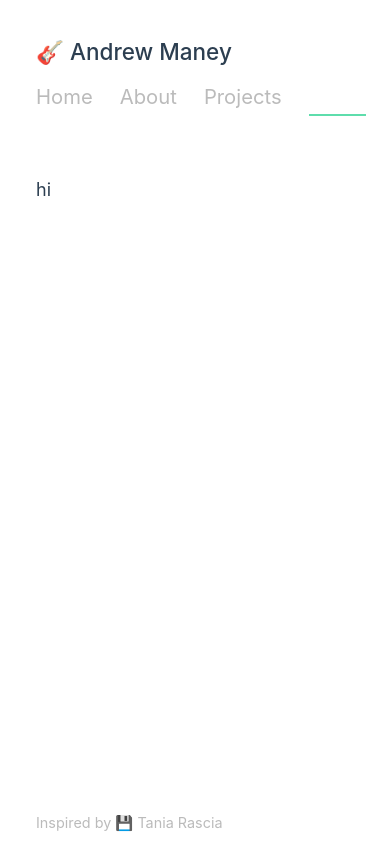
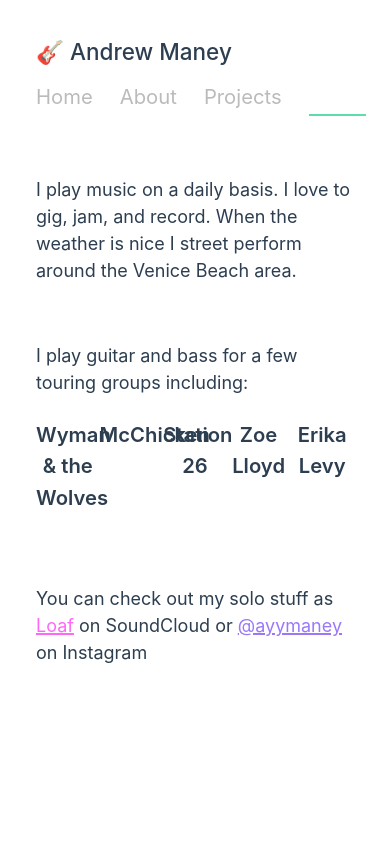
Before and after one commit to AbleLincoln/andrewmaney.dev, a Vue app: page /music in a window 390 px wide. Built offline with nearby package versions, Linux system fonts and the light colour scheme.

Commit message:
a bunch of pages
projects: codestats
music: basic stuff

```diff
--- a/package.json
+++ b/package.json
@@ -15,6 +15,7 @@
     "@fortawesome/free-solid-svg-icons": "^6.4.0",
     "@fortawesome/vue-fontawesome": "^3.0.3",
     "isomorphic-fetch": "^3.0.0",
+    "linguistical": "^0.1.0",
     "octokit": "^2.0.14",
     "vue": "^3.2.47",
     "vue-router": "^4.1.6"
--- a/src/App.vue
+++ b/src/App.vue
@@ -1,5 +1,5 @@
 <script setup>
-import { RouterView } from 'vue-router'
+import { RouterView, useRoute } from 'vue-router'
 
 const links = [
   { to: '/', name: 'Home' },
@@ -7,6 +7,9 @@ const links = [
   { to: '/projects', name: 'Projects' },
   { to: '/music', name: 'Music' },
 ]
+
+const route = useRoute()
+console.log(route.name)
 </script>
 
 <template>
@@ -31,7 +34,7 @@ const links = [
   </main>
 
   <footer class="absolute bottom-2">
-    <small class="text-faded">
+    <small v-if="route.name === 'home'" class="text-faded">
       Inspired by
       <a href="https://www.taniarascia.com/" target="_blank" class="no-underline"
         >💾 Tania Rascia</a
--- a/src/assets/main.css
+++ b/src/assets/main.css
@@ -23,7 +23,8 @@ p {
 a {
   color: rgb(187, 187, 187);
   transition: all 100ms;
-  text-decoration: underline;
+  text-decoration-line: underline;
+  text-decoration-thickness: 1.5px;
 }
 
 p a:nth-of-type(1),
--- a/src/components/ProjectItem.vue
+++ b/src/components/ProjectItem.vue
@@ -1,7 +1,8 @@
 <script setup>
 import ImageBlock from './ImageBlock.vue'
-import GitHubCodeStats from './GitHubCodeStats.vue'
-import InlineLogo from '../components/InlineLogo.vue'
+// import GitHubCodeStats from './GitHubCodeStats.vue'
+import Linguistical from 'linguistical'
+import('linguistical/dist/style.css')
 
 defineProps({
   imgsrc: { type: String },
@@ -19,28 +20,29 @@ defineProps({
   <div class="mb-20">
     <div class="mb-3 flex items-center justify-between">
       <h3 class="font-thin">
-        <strong class="">{{ title }}</strong> {{ subtitle }}
+        <strong class="">{{ title }}</strong> <span class="hidden md:inline">{{ subtitle }}</span>
       </h3>
       <a
-        class="mr-2 cursor-pointer rounded border-0 border-faded/50 bg-faded/20 px-3 py-1 text-sm no-underline"
+        class="cursor-pointer rounded border-0 border-faded/50 bg-faded/20 px-3 py-1 text-sm no-underline md:mr-2"
         :href="href"
         target="_blank"
       >
-        Live site
+        <span class="hidden md:inline">Live site</span>
         <font-awesome-icon :icon="['fas', 'arrow-up-right-from-square']" class="text-xs" />
       </a>
     </div>
     <ImageBlock :src="imgsrc" :href="href" :hover-text="hoverText" class="mb-3" />
-    <div class="flex justify-between px-2 text-lg">
-      <!-- <p>
-        built with:
-        <InlineLogo v-for="tech in builtWith" :key="tech" :text="tech" :full-color="false" />
-      </p> -->
-      <GitHubCodeStats user="AbleLincoln" :repo="repo" />
-      <!-- TODO: make dynamic with stats from github -->
-      <a class="cursor-pointer" target="_blank" :href="sourceCode">
-        source code <font-awesome-icon :icon="['fab', 'github']" />
-      </a>
+    <div class="flex -translate-y-0 items-start justify-end text-lg">
+      <!-- <a class="mr-2 cursor-pointer text-base no-underline" target="_blank" :href="sourceCode">
+        <font-awesome-icon :icon="['fab', 'github']" />
+      </a> -->
+
+      <Linguistical
+        user="AbleLincoln"
+        :repo="repo"
+        theme="dark"
+        class="max-w-sm rounded-lg shadow-none"
+      />
     </div>
   </div>
 </template>
--- a/src/views/AboutView.vue
+++ b/src/views/AboutView.vue
@@ -27,6 +27,7 @@ import SkillItem from '../components/SkillItem.vue'
       <p>I am proficient in the following languages, tools, and frameworks:</p>
     </div>
   </section>
+
   <section class="mb-8 flex max-w-lg flex-wrap justify-center">
     <SkillItem skill="HTML" />
     <SkillItem skill="CSS" />
@@ -38,20 +39,30 @@ import SkillItem from '../components/SkillItem.vue'
     <SkillItem skill="WordPress" />
   </section>
 
-  <section class="grid gap-5 sm:grid-cols-5">
+  <section class="mb-8 grid gap-5 sm:grid-cols-5">
     <div class="col-span-3">
       <h2>Musician by night 🌚</h2>
       <p>
         When I'm not coding, I'm making music. I have been singing and playing guitar since I was 5
         years old. I play in a few bands around the Los Angeles area. My main project is the
-        Americana band Wyman & the Wolves. I also make jazz music with the group McChicken.
+        Americana band
+        <a href="https://www.wymanandthewolves.com/" target="_blank">Wyman & the Wolves</a>. I also
+        make jazz music with the group
+        <a href="https://soundcloud.com/mcchicken-official" target="_blank">McChicken</a>.
       </p>
       <p>
-        You can check out some of my solo stuff on SoundCloud or Instagram. I like jazz, blues, R&B,
-        soul, rock, and country music.
+        You can check out some of my solo stuff on
+        <a href="https://soundcloud.com/garlic-loaf" target="_blank">SoundCloud</a> or
+        <a href="https://www.instagram.com/ayymaney/" target="_blank">Instagram</a>. I like jazz,
+        blues, R&B, soul, rock, and country music.
       </p>
       <p>I am available to hire for gigs and recording.</p>
     </div>
+  </section>
+
+  <section class="">
+    <h2>Contact</h2>
+    <p>You can reach me via email: <strong>maneyandrew</strong> at <strong>gmail.com</strong></p>
   </section>
 </template>
 
--- a/src/views/MusicView.vue
+++ b/src/views/MusicView.vue
@@ -1 +1,44 @@
-<template>hi</template>
+<template>
+  <section class="mb-8 grid gap-5 sm:grid-cols-5">
+    <div class="col-span-3">
+      <p>
+        I play music on a daily basis. I love to gig, jam, and record. When the weather is nice I
+        street perform around the Venice Beach area.
+      </p>
+    </div>
+  </section>
+
+  <section class="mb-16">
+    <p>I play guitar and bass for a few touring groups including:</p>
+    <ul class="grid grid-cols-5 text-center text-lg font-semibold">
+      <li>Wyman & the Wolves</li>
+      <li>McChicken</li>
+      <li>Station 26</li>
+      <li>Zoe Lloyd</li>
+      <li>Erika Levy</li>
+    </ul>
+  </section>
+
+  <section class="mb-8 grid gap-5 sm:grid-cols-5">
+    <p class="col-span-4">
+      You can check out my solo stuff as
+      <a href="https://soundcloud.com/garlic-loaf" target="_blank">Loaf</a> on SoundCloud or
+      <a href="https://www.instagram.com/ayymaney/" target="_blank">@ayymaney</a> on Instagram
+    </p>
+  </section>
+
+  <section class="hidden">
+    <h2>Gear</h2>
+    <ul>
+      <li>
+        Guitars
+        <ul>
+          <li>Eastman Romeo LA</li>
+          <li>Gibson ES-335</li>
+          <li>Fender Stratobastard</li>
+          <li>Gretsch Lap Steel</li>
+        </ul>
+      </li>
+    </ul>
+  </section>
+</template>
```
Also changed, not shown: blog/codestats.md (+40 -0 lines), 1 other file (tests, documents, lock files or other folders).
